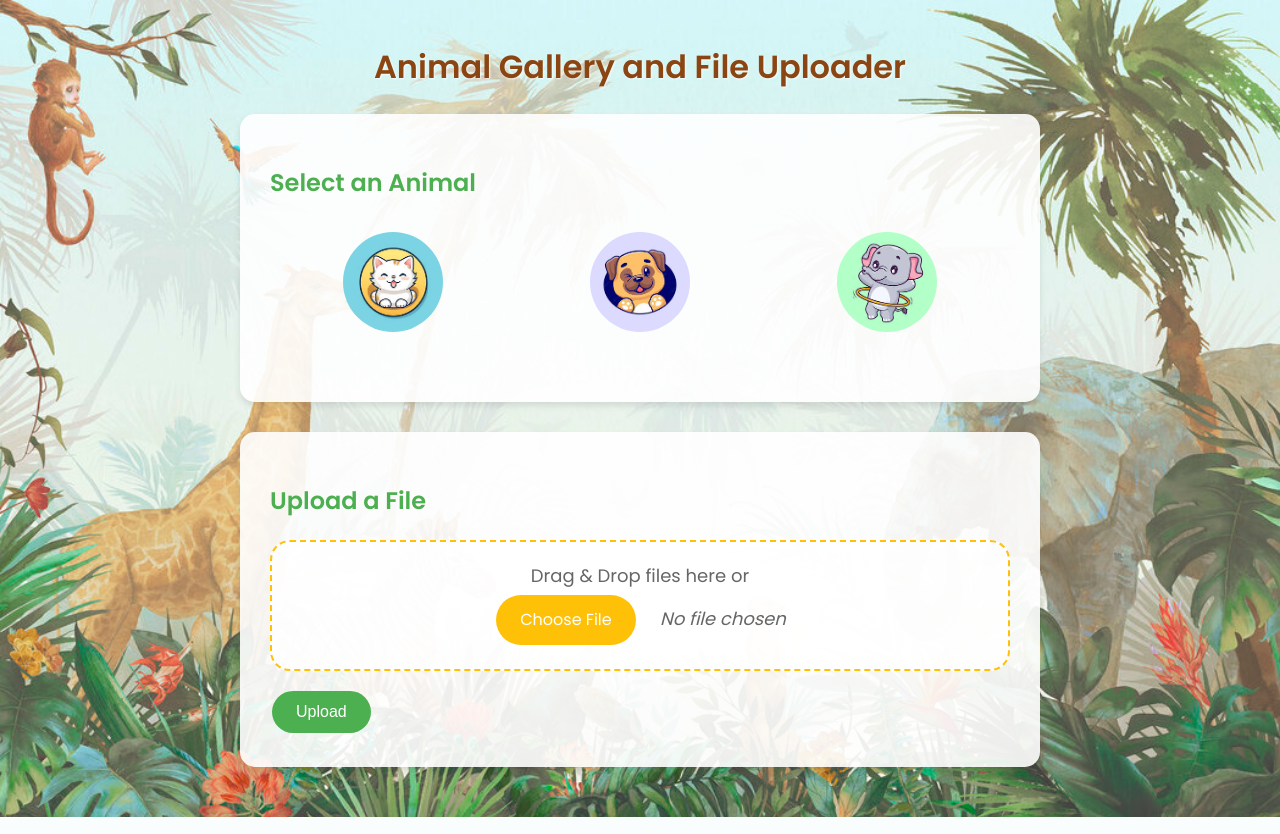
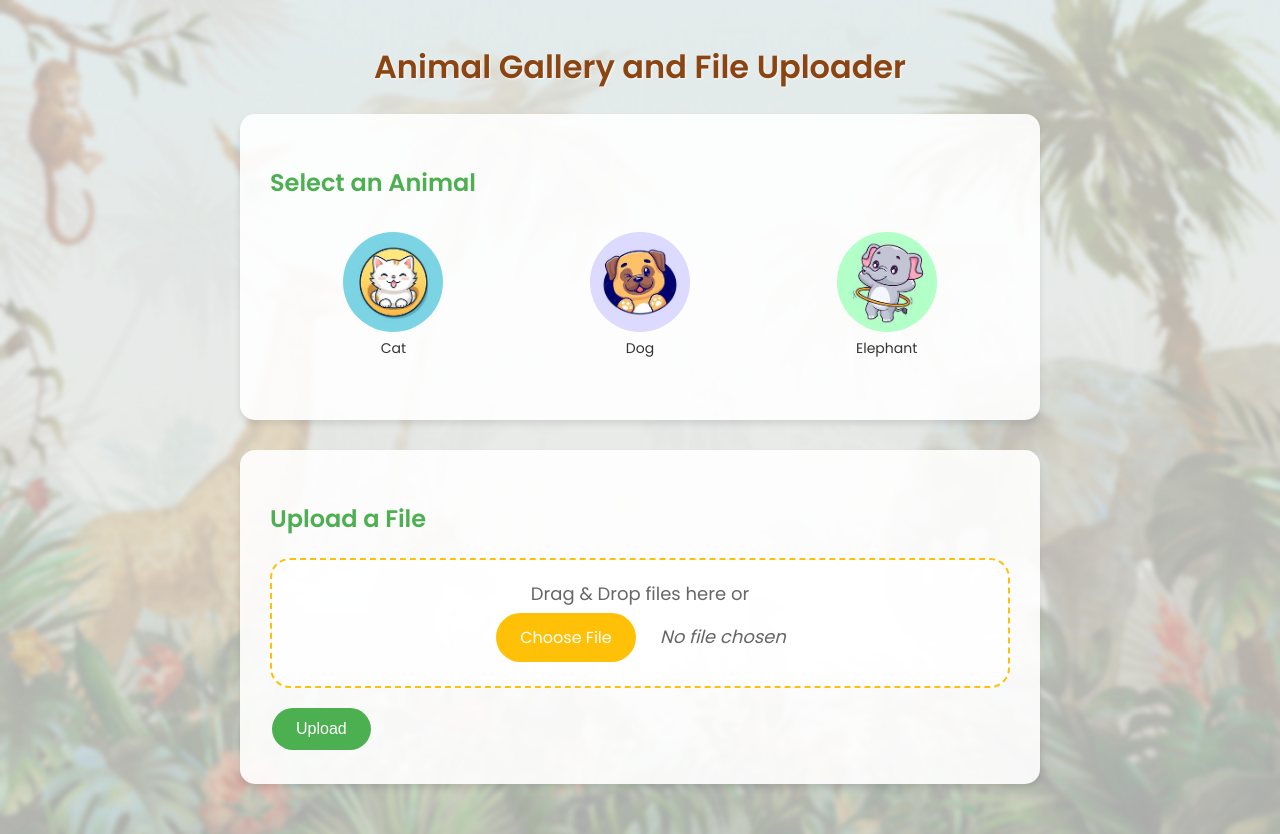
Before and after one commit to ChaitanyaSagar-Gurujula/WebPage-with-Flask-API, a Flask app: page / in a window 1280 px wide. Run offline with Flask 3, Linux system fonts and the light colour scheme.

Commit message:
Updated background and ui upgraded around uploaded details

```diff
--- a/templates/index.html
+++ b/templates/index.html
@@ -20,7 +20,7 @@
             max-width: 800px;
             margin: 0 auto;
             padding: 20px;
-            background-image: url("{{ url_for('static', filename='images/jungle_theme_backdrop.png') }}");
+            background-image: url("{{ url_for('static', filename='images/faded_jungle_theme_backdrop.png') }}");
             background-size: cover;
             background-attachment: fixed;
             background-position: center;
@@ -61,25 +61,20 @@
         .radio-group {
             display: flex;
             justify-content: space-around;
-            margin-bottom: 30px;
+            margin-bottom: 20px;
         }
 
-        .radio-group label {
+        .animal-label {
             display: flex;
             flex-direction: column;
             align-items: center;
             cursor: pointer;
-            position: relative;
             padding: 10px;
             border-radius: 10px;
             transition: all 0.3s ease;
         }
 
-        .radio-group label:hover {
-            background-color: rgba(76, 175, 80, 0.1);
-        }
-
-        .radio-group img {
+        .animal-label img {
             width: 100px;
             height: 100px;
             border-radius: 50%;
@@ -87,32 +82,27 @@
             object-fit: cover;
         }
 
-        .radio-group input[type="radio"]:checked + img {
+        .animal-label input[type="radio"] {
+            display: none;
+        }
+
+        .animal-label input[type="radio"]:checked + img {
             transform: scale(1.1);
             box-shadow: 0 0 15px rgba(76, 175, 80, 0.5);
         }
 
-        .radio-group input[type="radio"] {
-            display: none;
+        .animal-label input[type="radio"]:checked ~ .animal-name {
+            font-weight: bold;
+            color: #4CAF50;
         }
 
         .animal-name {
-            position: absolute;
-            bottom: -20px;
-            left: 50%;
-            transform: translateX(-50%);
-            opacity: 0;
-            transition: opacity 0.3s, bottom 0.3s;
-            background-color: var(--primary-color);
-            color: white;
-            padding: 5px 10px;
-            border-radius: 20px;
+            margin-top: 5px;
             font-size: 14px;
         }
 
-        .radio-group label:hover .animal-name {
-            opacity: 1;
-            bottom: -25px;
+        .animal-label:hover {
+            background-color: rgba(76, 175, 80, 0.1);
         }
 
         #animalImage {
@@ -289,7 +279,23 @@
         }
 
         .fade-out {
-            animation: fadeOut 0.5s;
+            animation: fadeOut 0.5s forwards;
+        }
+
+        .hidden {
+            display: none;
+        }
+
+        .file-info, .progress-bar {
+            opacity: 1;
+            transition: opacity 0.5s ease-out, max-height 0.5s ease-out;
+            max-height: 1000px; /* Adjust this value based on your content */
+            overflow: hidden;
+        }
+
+        .fade-out {
+            opacity: 0;
+            max-height: 0;
         }
     </style>
     <link rel="shortcut icon" href="{{ url_for('static', filename='favicon.ico') }}">
@@ -301,17 +307,17 @@
         <div class="box">
             <h2>Select an Animal</h2>
             <div class="radio-group">
-                <label>
+                <label class="animal-label">
                     <input type="radio" name="animal" value="cat">
                     <img src="{{ url_for('static', filename='images/cat_icon.png') }}" alt="Cat">
                     <span class="animal-name">Cat</span>
                 </label>
-                <label>
+                <label class="animal-label">
                     <input type="radio" name="animal" value="dog">
                     <img src="{{ url_for('static', filename='images/dog_icon.png') }}" alt="Dog">
                     <span class="animal-name">Dog</span>
                 </label>
-                <label>
+                <label class="animal-label">
                     <input type="radio" name="animal" value="elephant">
                     <img src="{{ url_for('static', filename='images/elephant_icon.png') }}" alt="Elephant">
                     <span class="animal-name">Elephant</span>
```
Also changed, not shown: static/script.js (+23 -12 lines), static/images/faded_jungle_theme_backdrop.png.
